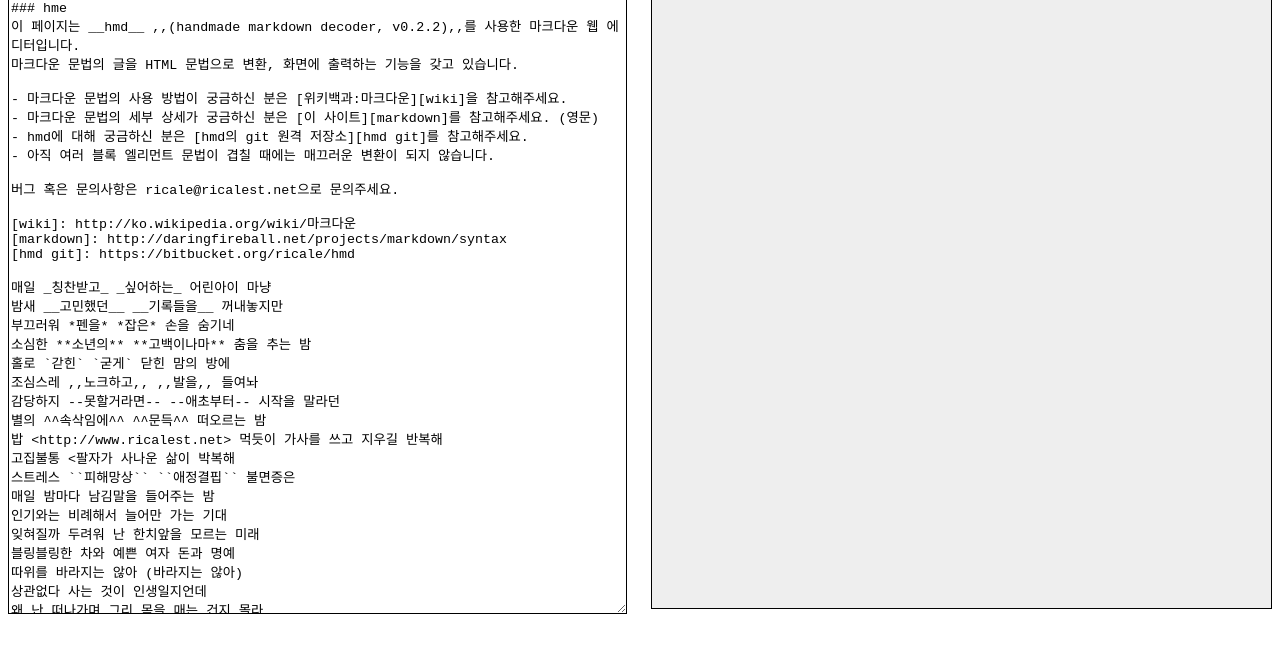
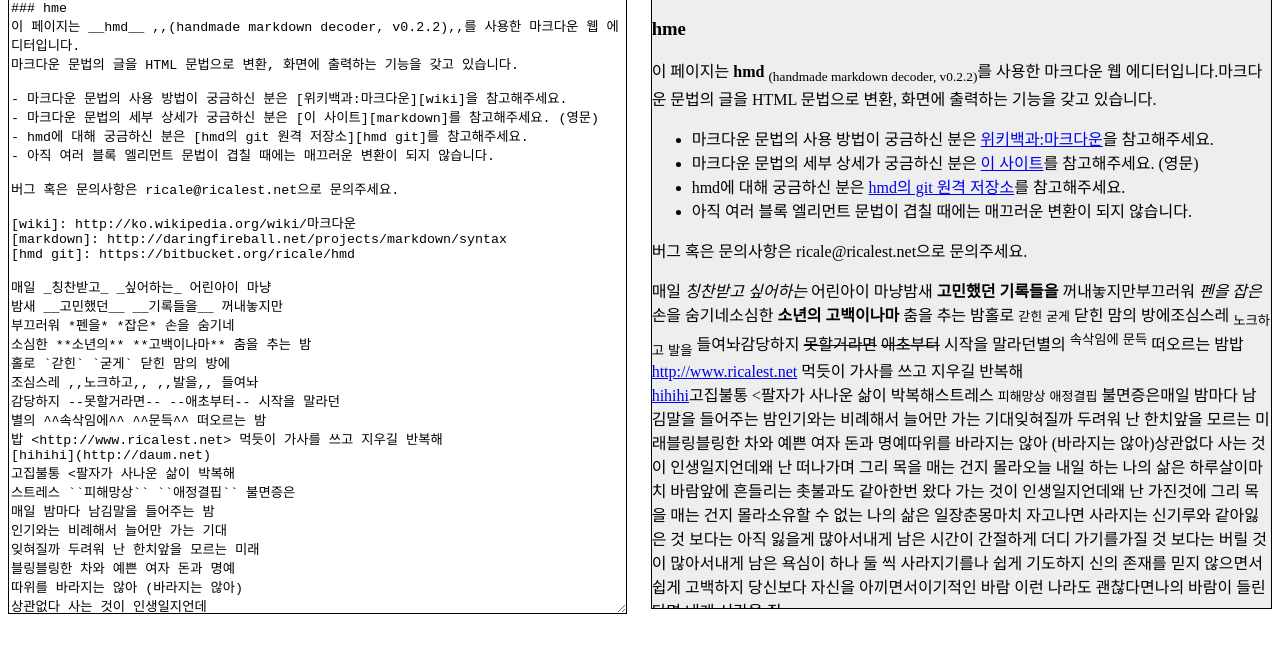
Before and after one commit to ricale/hmd, a plain HTML site: page index.html in a window 1280 px wide. Shown: the part 47-700 px from the top of the page. Drawn offline with Linux system fonts and the light colour scheme.

Commit message:
링크/이미지 주소와 인라인 코드 요소 내부가 번역되는 문제 수정

```diff
--- a/hmd.js
+++ b/hmd.js
@@ -129,19 +129,26 @@ RICALE.HMD.Decoder.prototype = (function() {
     }],
 
     inlinRuleRegExps = (function() {
-        var getHash = function(regexp, result, noDecodeMore, isLink) {
+        var getHash = function(regexp, result, noDecodeMore, replacee, notReplaced) {
             noDecodeMore = noDecodeMore || false
-            isLink       = isLink       || false
+            replacee     = replacee     || null
+            notReplaced  = notReplaced  || null
 
-            return { regexp: regexp, result: result, noDecodeMore: noDecodeMore. isLink: isLink }
+            return {
+                regexp: regexp,
+                result: result,
+                noDecodeMore: noDecodeMore,
+                replacee: replacee,
+                notReplaced: notReplaced,
+            }
         }
 
         return [
-            getHash(/``[\s]*(.+?)[\s]*``/g,                          '<code>$1</code>', true),
-            getHash(/`([^`]+)`/g,                                    '<code>$1</code>', true),
-            getHash(/!\[([^\]]+)\][\s]*\(([^\s\)]+)(?: "(.*)")?\)/g, '<img src="$2" alt="$1" title="$3">', true),
-            getHash(/\[([^\]]+)\][\s]*\(([^\s\)]+)(?: "(.*)")?\)/g,  '<a href="$2" title="$3">$1</a>', true),
-            getHash(/<(http[s]?:\/\/[^>]+)>/g,                       '<a href="$1">$1</a>', false, true),
+            getHash(/``[\s]*(.+?)[\s]*``/,                          '<code>$1</code>', true),
+            getHash(/`([^`]+)`/,                                    '<code>$1</code>', true),
+            getHash(/!\[([^\]]+)\][\s]*\(([^\s\)]+)(?: "(.*)")?\)/, '<img src="$2" alt="$1" title="$3">', true),
+            getHash(/\[([^\]]+)\][\s]*\(([^\s\)]+)(?: "(.*)")?\)/,  '<a href="$2" title="$3">$1</a>', false, '<a href="$2" title="$3">', '$1</a>'),
+            getHash(/<(http[s]?:\/\/[^>]+)>/,                       '<a href="$1">$1</a>', true),
 
             getHash(/\*\*([^\*\s]{1,2}|\*[^\*\s]|[^\*\s]\*|(?:[^\s].+?[^\s]))\*\*/g, '<strong>$1</strong>'),
             getHash(/__([^_\s]{1,2}|_[^_\s]|[^_\s]_|(?:[^\s].+?[^\s]))__/g,          '<strong>$1</strong>'),
@@ -193,7 +200,6 @@ RICALE.HMD.Decoder.prototype = (function() {
 
         initAll = function() {
             self.result = Array();
-            console.log("translate() initAll()", self.result)
             self.refId = {};
             self.listLevel = Array();
             self.listLevelInBlockquote = Array();
@@ -697,12 +703,25 @@ RICALE.HMD.Decoder.prototype = (function() {
         },
 
         decodeInlineRule = function() {
+            var index;
+
             for(i in inlinRuleRegExps) {
                 rule = inlinRuleRegExps[i]
 
                 if(rule.noDecodeMore) {
-                    //TODO
-                } else if(rule.isLink) {
+                    while(string.match(rule.regexp)) {
+                        index = replacer.length
+                        replacer[index] = string.match(rule.regexp)[0].replace(rule.regexp, rule.result)
+
+                        string = string.replace(rule.regexp, ';;REPLACER' + index + ';;')
+                    }
+                } else if(rule.replacee != null) {
+                    while(string.match(rule.regexp)) {
+                        index = replacer.length
+                        replacer[index] = string.match(rule.regexp)[0].replace(rule.regexp, rule.replacee)
+
+                        string = string.replace(rule.regexp, ';;REPLACER' + index + ';;' + rule.notReplaced)
+                    }
                     //TODO
                 } else {
                     string = string.replace(rule.regexp, rule.result)
@@ -725,6 +744,10 @@ RICALE.HMD.Decoder.prototype = (function() {
 
         while((line = string.match(regExpReturnEscape)) != null) {
             string = string.replace(line[0], replacerForEscapeCharacter[line[1]]);
+        }
+
+        while((line = string.match(/;;REPLACER([0-9]+);;/)) != null) {
+            string = string.replace(line[0], replacer[line[1]])
         }
 
         return string;
--- a/index.html
+++ b/index.html
@@ -43,6 +43,7 @@
 감당하지 --못할거라면-- --애초부터-- 시작을 말라던
 별의 ^^속삭임에^^ ^^문득^^ 떠오르는 밤
 밥 <http://www.ricalest.net> 먹듯이 가사를 쓰고 지우길 반복해
+[hihihi](http://daum.net)
 고집불통 <팔자가 사나운 삶이 박복해
 스트레스 ``피해망상`` ``애정결핍`` 불면증은
 매일 밤마다 남김말을 들어주는 밤
```
